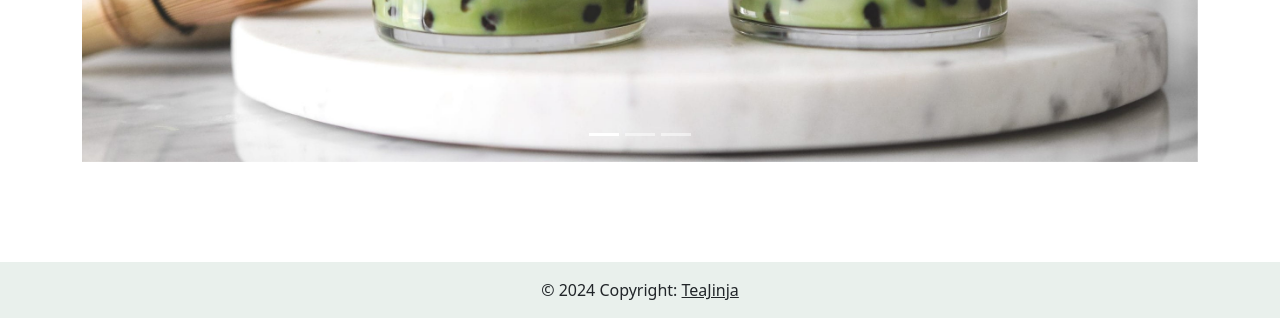
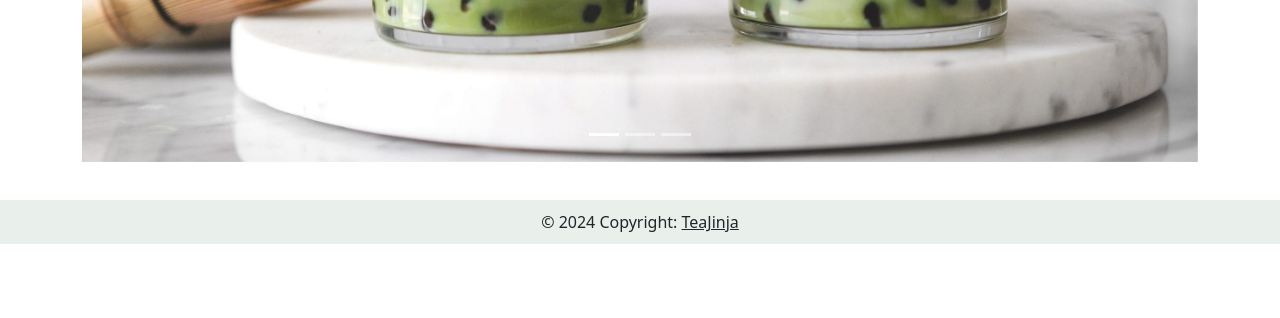
Before and after one commit to xiaojieee/week11_jen_shujie, a Flask app: page / in a window 1280 px wide. Shown: the part 726-1044 px from the top of the page. After the commit the page ends 970 px from the top, so only its background shows below. Run offline with Flask 3, Linux system fonts and the light colour scheme.

Commit message:
locked footer to the bottom of the page

```diff
--- a/application/static/main_styles.css
+++ b/application/static/main_styles.css
@@ -91,3 +91,19 @@ p {
 .checkout_button:hover, .basket_button:hover {
     background-color: rgb(44, 110, 73, 1);
 }
+
+.footer {
+      position: absolute;
+      left: 0;
+      bottom: 0;
+      width: 100%;
+      background-color: rgba(44, 110, 73, 0.1);
+      text-align: center;
+      padding: 10px 0;
+    }
+
+.wrapper {
+      position: relative;
+      min-height: 100vh;
+      padding-bottom: 10px;
+    }
--- a/application/templates/home.html
+++ b/application/templates/home.html
@@ -7,5 +7,7 @@
 <p>Lorem ipsum dolor sit amet, consectetur adipiscing elit. Vivamus hendrerit lobortis risus. </p>
 
 {% include "carousel.html" %}
-
+<br>
+<br>
+<br>
 {% endblock %}
--- a/application/templates/layout.html
+++ b/application/templates/layout.html
@@ -10,6 +10,8 @@
 <body>
     <div class="row">
       <a class="lora_title pt-3 pb-2" href="{{ url_for('home') }}" >TeaJinja</a>
+        <div class="wrapper">
+        <div class="content">
     </div>
 
     <nav class="row navbar navbar-expand-lg py-0" >
@@ -49,7 +51,7 @@
 <!--Footer starts here-->
 
   <!-- Copyright -->
-  <div class="text-center p-3" style="background-color: rgba(44, 110, 73, 0.1); margin-top: 100px;">
+  <div class="footer">
     © 2024 Copyright:
     <a class="text-body" href="/home/">TeaJinja</a>
   </div>
```
